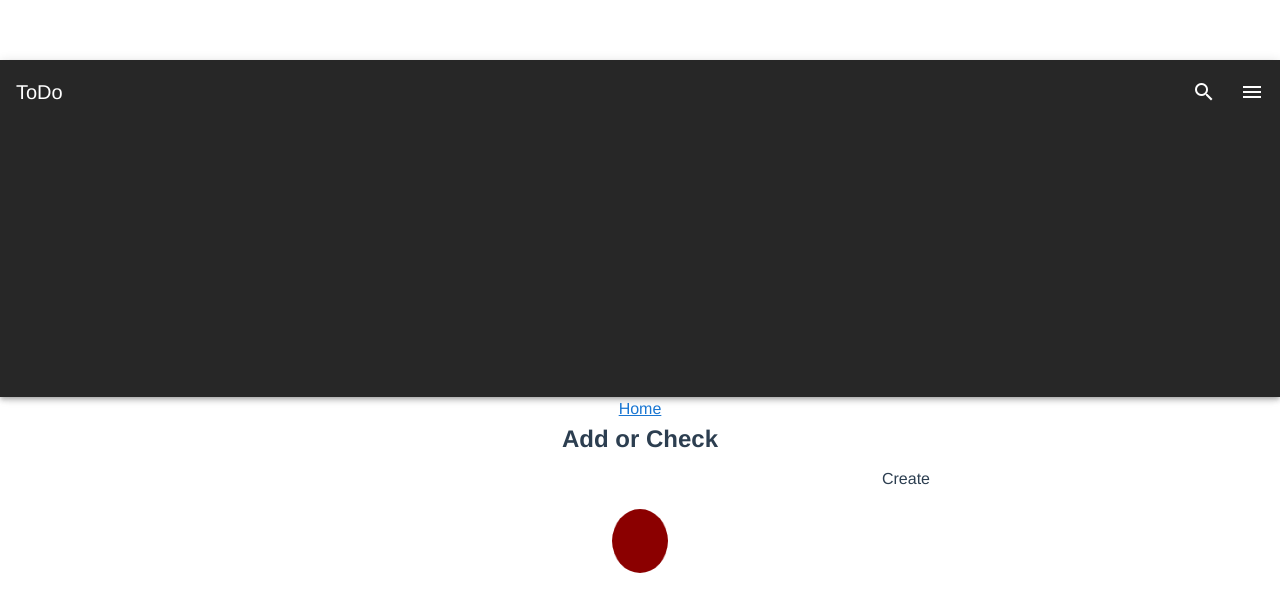
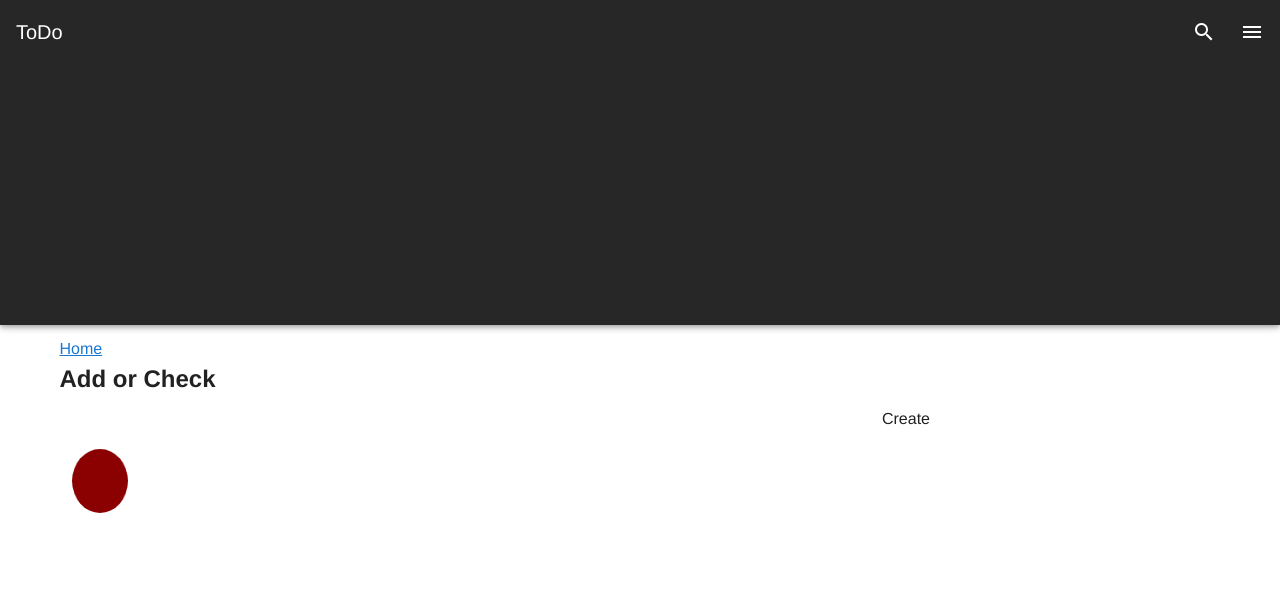
Before and after one commit to HorbynkoIvan/vue2-todo-list, a Vue app: page /todos in a window 1280 px wide. Shown: the top 612 px of the page. Built offline with nearby package versions, Linux system fonts and the light colour scheme; no server answers.

Commit message:
some change

```diff
--- a/src/Views/Todos.vue
+++ b/src/Views/Todos.vue
@@ -1,5 +1,5 @@
 <template>
-  <div>
+  <v-container>
     <router-link to="/">Home</router-link>
     <h2>Add or Check</h2>
     <AddTodo @add-todo="addTodo"/>
@@ -10,7 +10,7 @@
       v-on:remove-todo="removeTodo"
     />
     <p v-else>No ToDos!</p>
-  </div>
+  </v-container>
 </template>
 
 <script>
@@ -58,8 +58,5 @@ export default {
     font-family: 'Avenir', Helvetica, Arial, sans-serif;
     -webkit-font-smoothing: antialiased;
     -moz-osx-font-smoothing: grayscale;
-    text-align: center;
-    color: #2c3e50;
-    margin-top: 60px;
   }
 </style>
--- a/src/components/HelloWorld.vue
+++ b/src/components/HelloWorld.vue
@@ -1,5 +1,6 @@
 <template>
-  <v-container>
+  <router-link to="/todos">ToDo component</router-link>
+ <!-- <v-container>
     <v-layout
       text-center
       wrap
@@ -81,7 +82,7 @@
         </v-layout>
       </v-flex>
     </v-layout>
-  </v-container>
+  </v-container>-->
 </template>
 
 <script>
```
